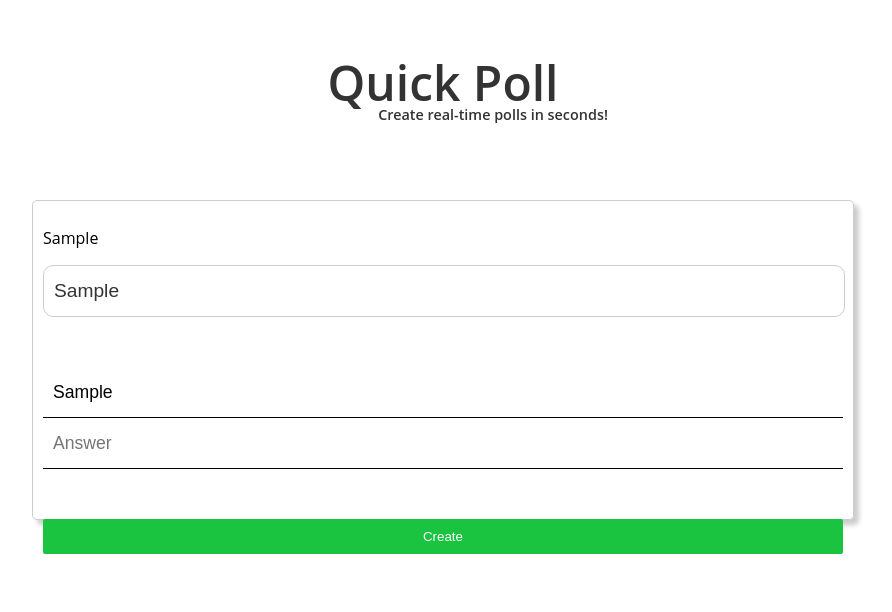
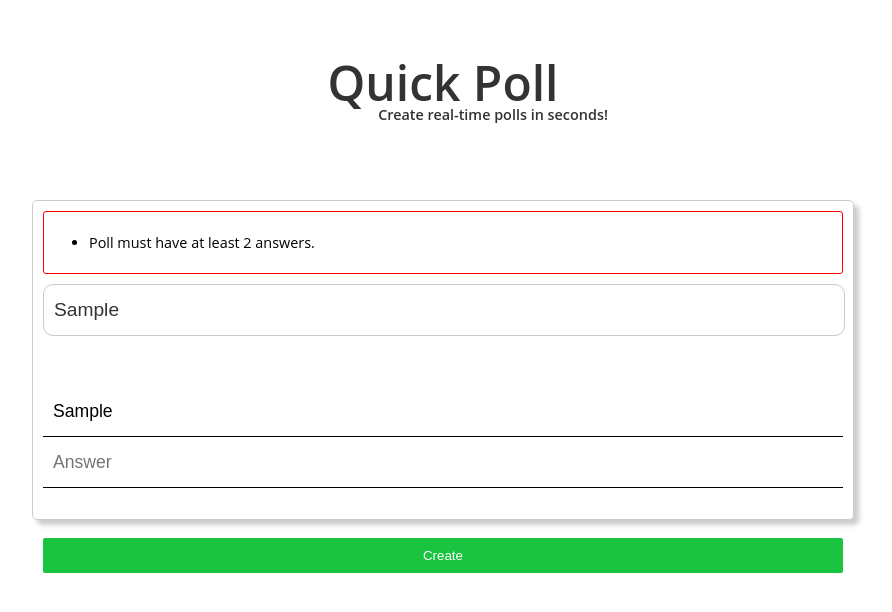
Before and after one commit to donxp/quickpoll, a React (Create React App) app: page / in a window 1280 px wide. Both pictures are taken after typing "Sample", "Sample" into the empty fields and a click on the button "Create". Shown: the top 612 px of the page, without its empty margins (197-1089 px from the left). Built offline with nearby package versions, Linux system fonts and the light colour scheme.

Commit message:
validation

```diff
--- /dev/null
+++ b/src/components/ErrorBox.css
@@ -0,0 +1,10 @@
+.errors-box {
+    border: 1px solid red;
+    border-radius: 3px;
+    padding: 5px;
+    margin-bottom: 10px;
+}
+
+.errors-box > ul > li {
+    font-size: 0.9em;
+}
--- /dev/null
+++ b/src/components/ErrorBox.js
@@ -0,0 +1,24 @@
+import React from 'react'
+import './ErrorBox.css'
+
+class ErrorBox extends React.Component {
+  render() {
+    return (
+      <div className="errors-box">
+        <ul>
+        {
+          this.props.errors.map(error => {
+            return (
+              <li key={error}>
+                {error}
+              </li>
+            )
+          })
+        }
+        </ul>
+      </div>
+    )
+  }
+}
+
+export default ErrorBox
--- a/src/components/PollCreate.js
+++ b/src/components/PollCreate.js
@@ -1,14 +1,17 @@
 import React from 'react'
 import './PollCreate.css'
+import ErrorBox from './ErrorBox'
 
 class PollCreate extends React.Component {
   constructor(props) {
     super(props)
     this.state = {
       question: '',
-      answers: []
+      answers: [],
+      errors: []
     }
     this.handleInputChange = this.handleInputChange.bind(this)
+    this.createPollClick = this.createPollClick.bind(this)
   }
 
   handleInputChange(event) {
@@ -36,6 +39,27 @@ class PollCreate extends React.Component {
     }
   }
 
+  validate() {
+    this.setState({
+      errors: []
+    })
+    const errors = []
+    if (this.state.answers.length < 2) {
+      errors.push('Poll must have at least 2 answers.')
+    }
+    if (this.state.question.length < 1) {
+      errors.push('Poll must have a question.')
+    }
+    this.setState({
+      errors
+    })
+  }
+
+  createPollClick() {
+    // Validate
+    this.validate()
+  }
+
   render() {
     const answersInputs = []
     for(let i = 0; i < this.state.answers.length+1; i++) {
@@ -52,7 +76,7 @@ class PollCreate extends React.Component {
     }
     return (
       <div className="poll-create-form">
-        <p>{this.state.question}</p>
+        {this.state.errors.length > 0 && <ErrorBox errors={this.state.errors} />}
         <input
           className="question"
           name="question"
@@ -63,7 +87,7 @@ class PollCreate extends React.Component {
         <div className="answers">
           {answersInputs}
         </div>
-        <button className="create-poll-button">Create</button>
+        <button className="create-poll-button" onClick={this.createPollClick}>Create</button>
       </div>
     )
   }
```
Also changed, not shown: src/components/PollCreate.css (line endings or trailing spaces).
